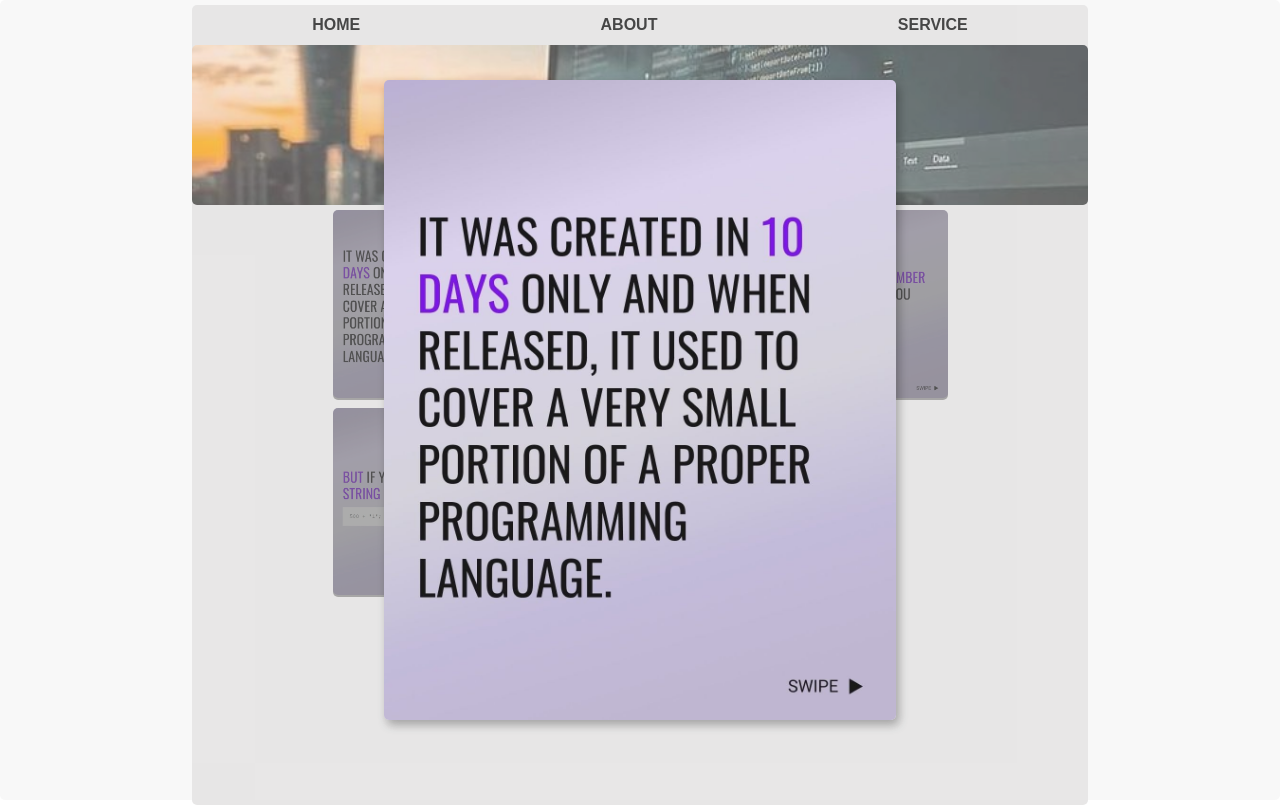
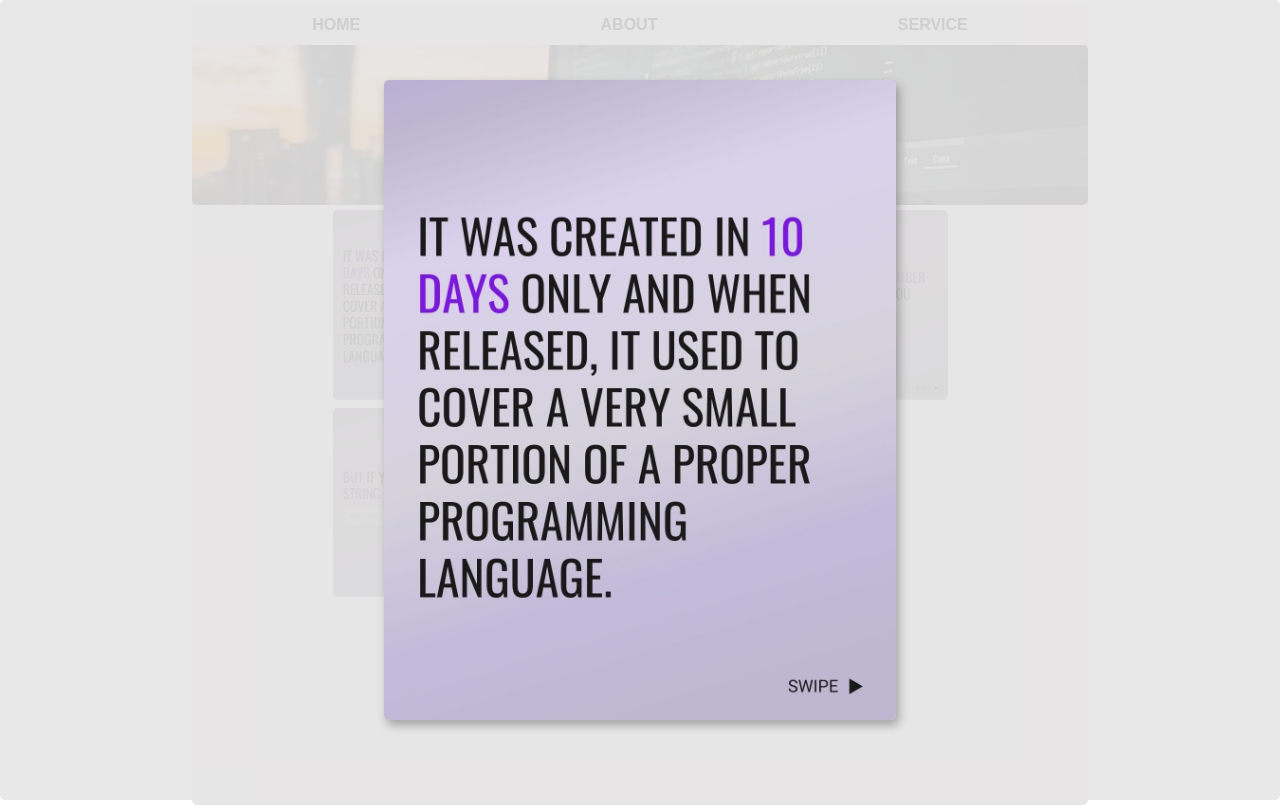
Before and after one commit to GauravRajpt/gallerywithmagnifier, a plain HTML site: page index.html in a window 1280 px wide. Both pictures are taken after a click on the element 407 px from the left and 306 px from the top of the page. Drawn offline with Linux system fonts and the light colour scheme.

Commit message:
Update style.css

```diff
--- a/style.css
+++ b/style.css
@@ -96,7 +96,7 @@ div.img:hover::after{
     background-size: 60px 60px;
 }
 div.background{
-    background-color: rgba(231, 230, 230, .3);
+    background-color: rgba(231, 230, 230, .9);
     content: "";
     position: fixed;
     z-index:100;
@@ -121,7 +121,7 @@ div.background.active{
 
 }
 #mainImg{
-    max-width: 70vh;
+    max-width: 70vw;
     max-height: 80vh;
     box-shadow: 3px 5px 10px   rgba(10, 10, 10, .3);
 
```
